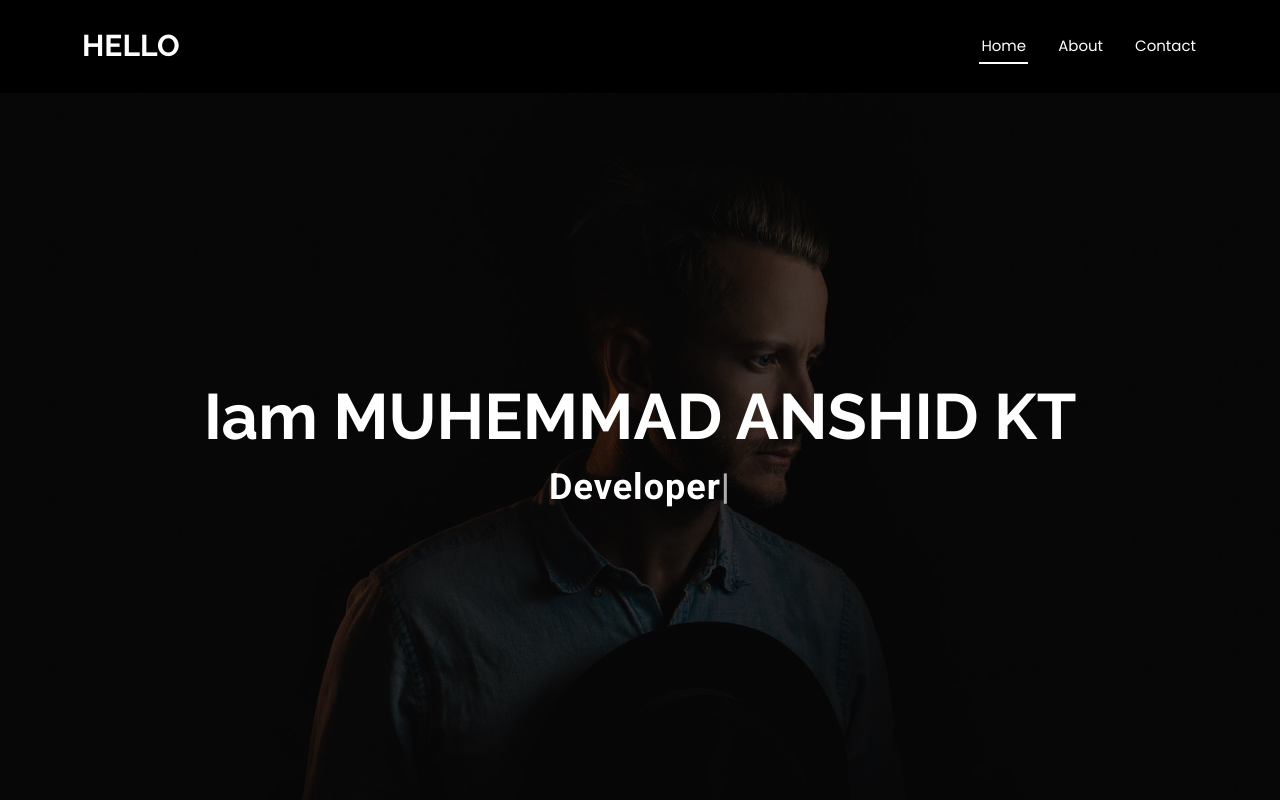
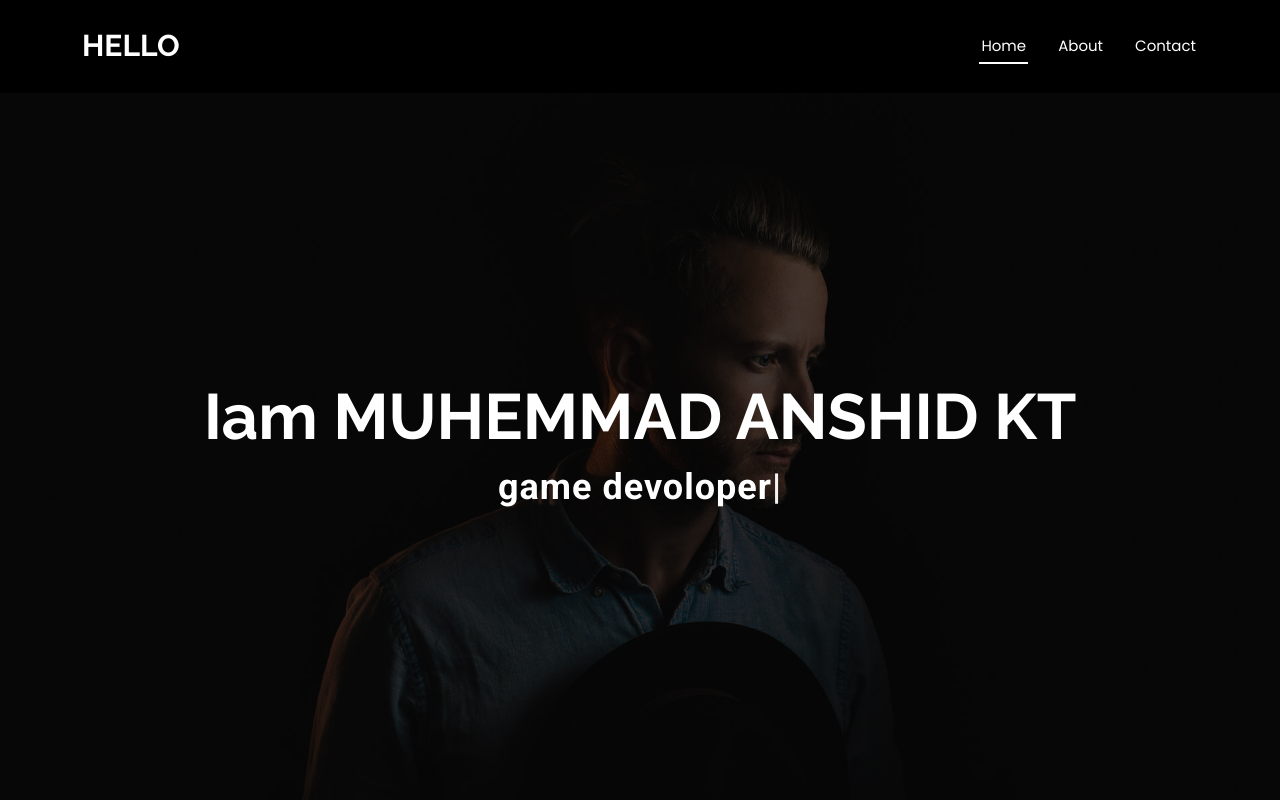
Before and after one commit to anshidadi/anshid-personal-web, a plain HTML site: page index.html in a window 1280 px wide. Shown: the top 800 px of the page. Drawn offline with Linux system fonts and the light colour scheme.

Commit message:
final file

```diff
--- a/index.html
+++ b/index.html
@@ -69,7 +69,7 @@
 
       <div class="container d-flex flex-column align-items-center justify-content-center text-center" data-aos="fade-up" data-aos-delay="100">
         <h2><span>Iam</span> MUHEMMAD ANSHID KT</h2>
-        <p><span class="typed" data-typed-items="Designer, Developer, Freelancer, Photographer"></span></p>
+        <p><span class="typed" data-typed-items="Devoloper, game devoloper, Freelancer, Designer"></span></p>
       </div>
 
     </section><!-- /Hero Section -->
```
